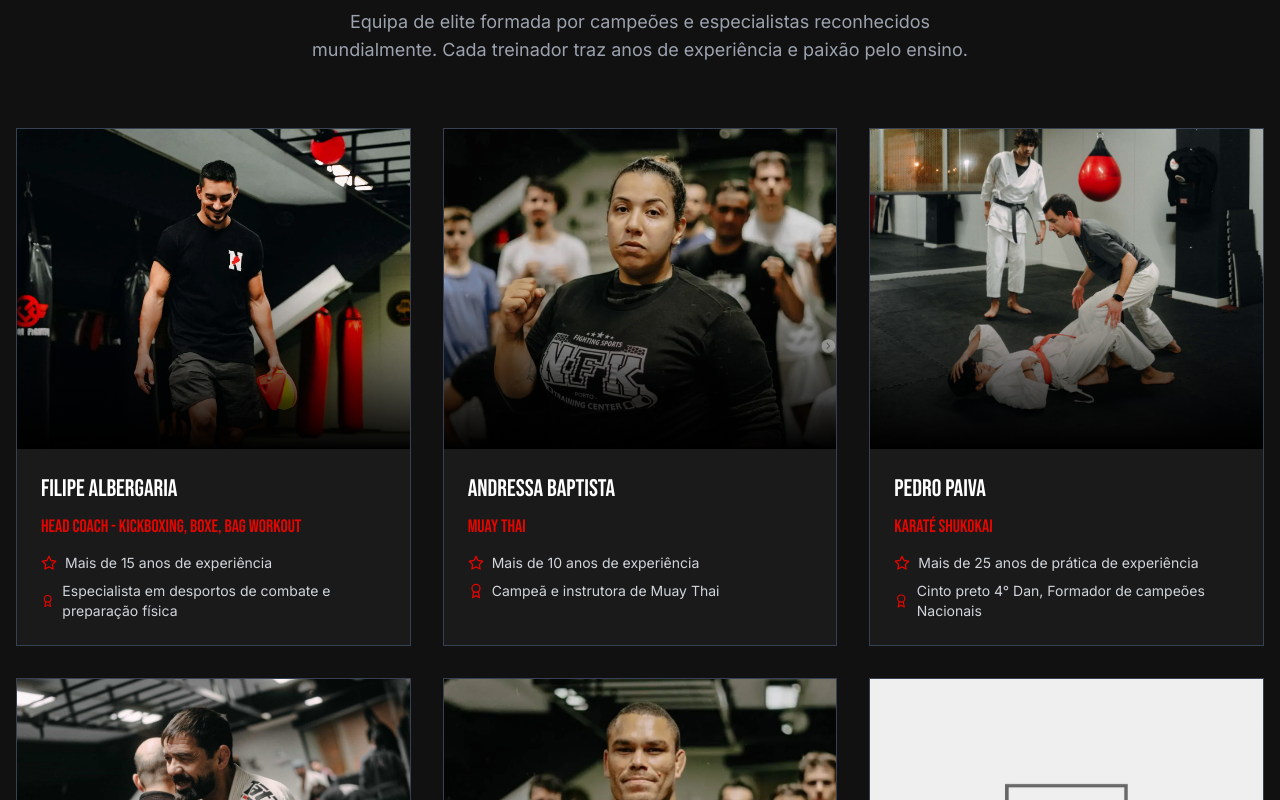
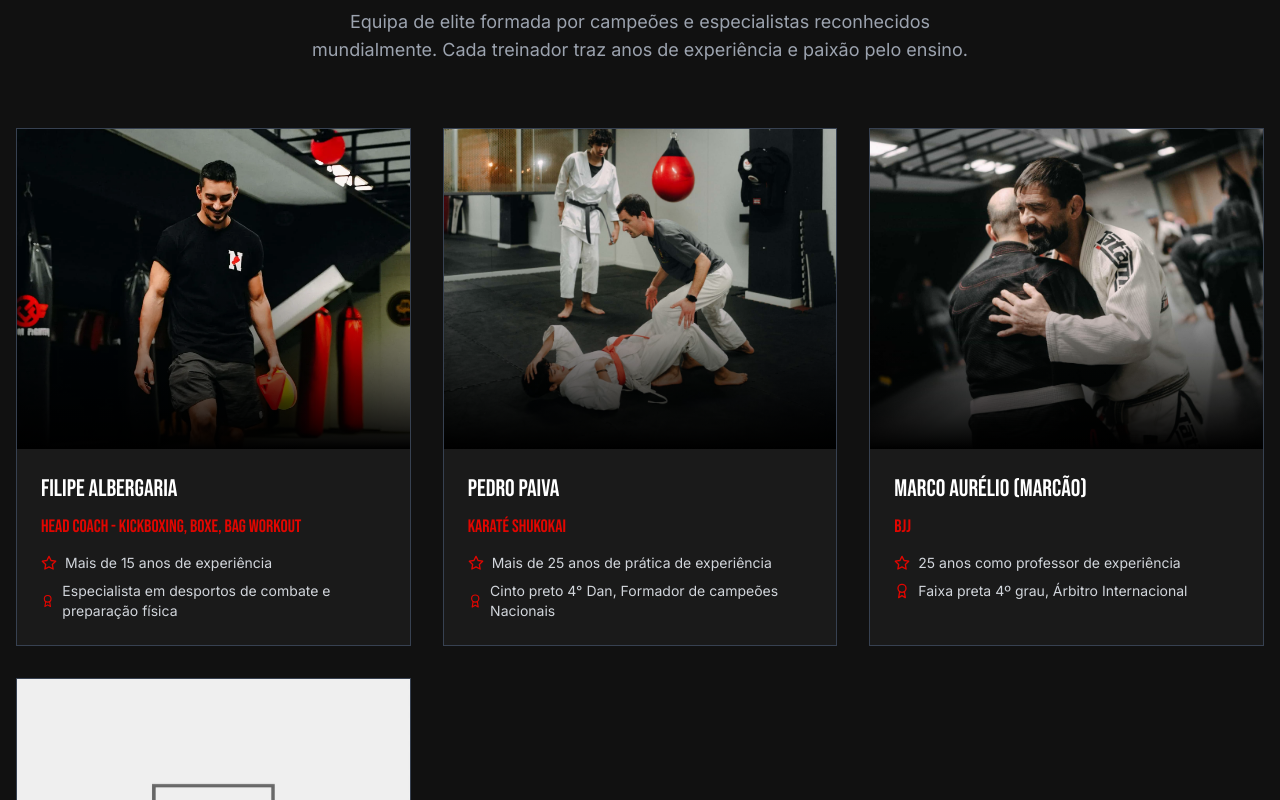
Before and after one commit to Kingarooo/nfktrainingcenter, a React (Vite) app: page / in a window 1280 px wide. Shown: the part 3420-4220 px from the top of the page. Built offline with nearby package versions, Linux system fonts and the light colour scheme.

Commit message:
hide coaches

```diff
--- a/src/pages/Coaches/Coaches.jsx
+++ b/src/pages/Coaches/Coaches.jsx
@@ -26,6 +26,7 @@ const coaches = [
 		experience: 'Mais de 10 anos',
 		achievements: 'Campeã e instrutora de Muay Thai',
 		image: AndressaPfp,
+		hidden: true, // temporarily removed, keep data in case she returns
 	},
 	{
 		id: 'pedro-paiva',
@@ -50,6 +51,7 @@ const coaches = [
 		experience: 'Mais de 10 anos',
 		achievements: 'Lutador profissional com múltiplos campeonatos',
 		image: RafaelPfp,
+		hidden: true, // temporarily removed, keep data in case he returns
 	},
 	{
 		id: 'fernando-teixeira',
@@ -107,7 +109,7 @@ const Coaches = () => {
 						scrollVisible ? 'opacity-100 translate-y-0' : 'opacity-0 translate-y-8'
 					}`}
 				>
-					{coaches.map((coach, index) => (
+					{coaches.filter((coach) => !coach.hidden).map((coach, index) => (
 						<div
 							key={index}
 							className={`bg-nfk-gray border border-gray-700 hover:border-nfk-red transition-all duration-300 group cursor-pointer ${
```
